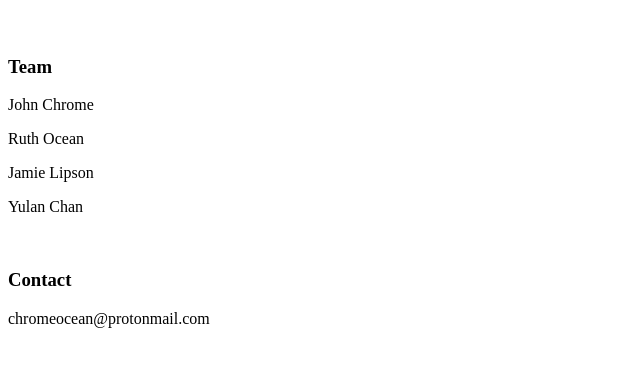
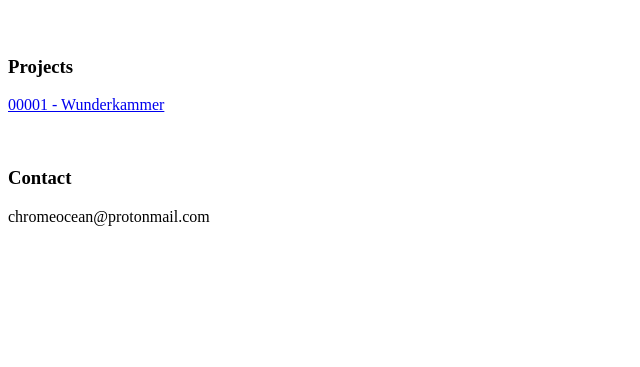
Before and after one commit to chromeocean/chromeocean.github.io, a plain HTML site: page index.html in a window 1280 px wide. Shown: the part 61-428 px from the top of the page, without its empty margins (0-640 px from the left). Drawn offline with Linux system fonts and the light colour scheme.

Commit message:
Update index.html

```diff
--- a/index.html
+++ b/index.html
@@ -5,11 +5,8 @@
 	</head>
 		<body><h1>Chrome Ocean</h1>
 		<br>
-		<h3>Team</h3>
-			<p>John Chrome</p>
-			<p>Ruth Ocean</p>
-			<p>Jamie Lipson</p>
-			<p>Yulan Chan</p>
+		<h3>Projects</h3>
+			<p><a href="file:///C:/Users/jamielipson/Desktop/0001%20-%20Connemara%20Redux.html">00001 - Wunderkammer</a></p>
 		<br>
 		<h3>Contact</h3>
 		<p>chromeocean@protonmail.com</p>
```
